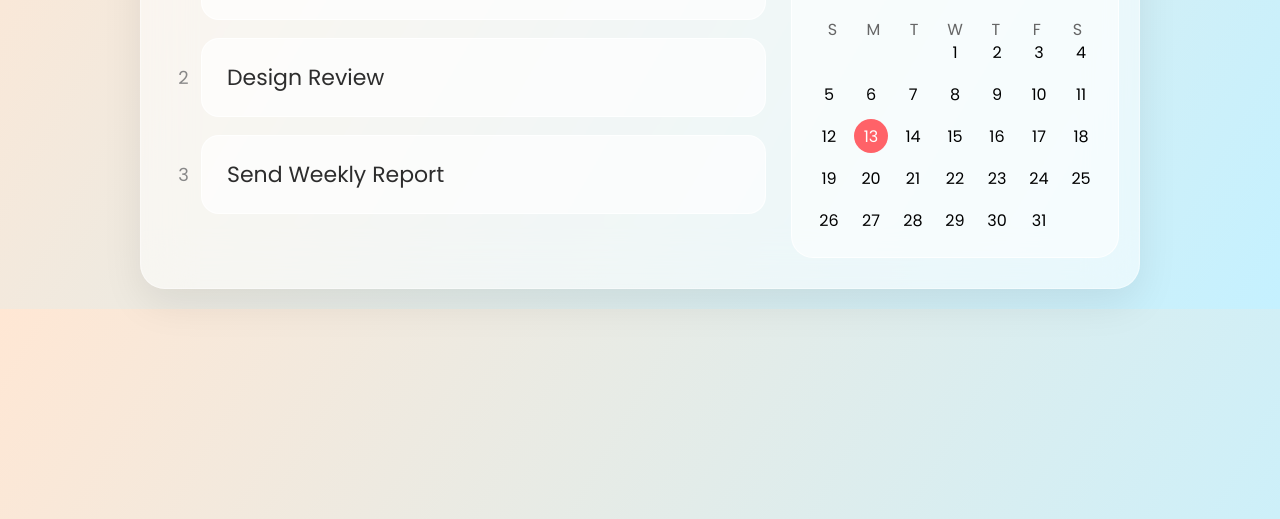
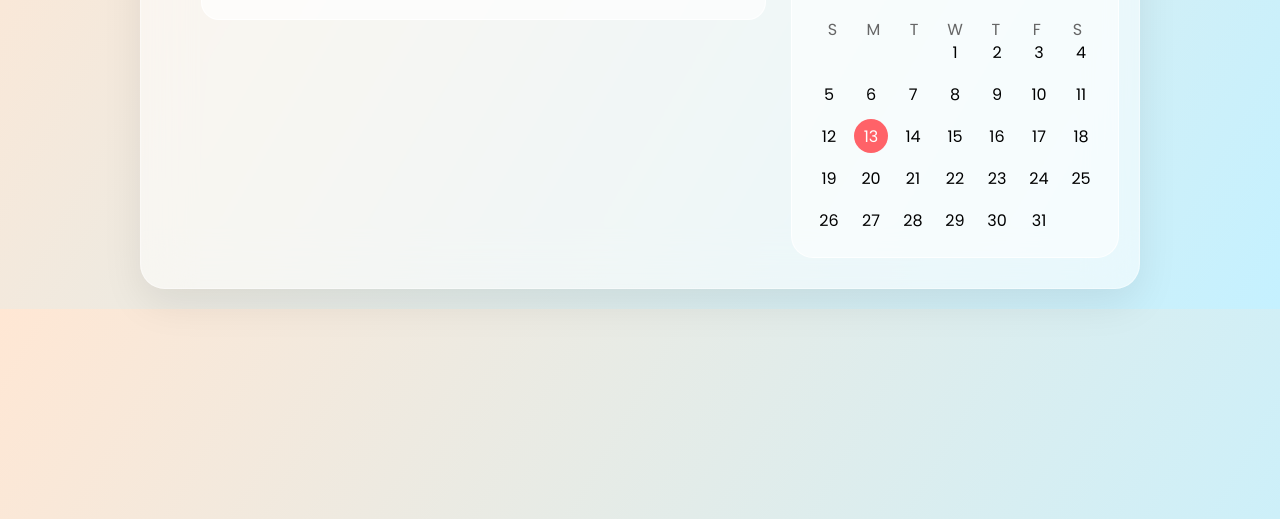
Before and after one commit to sunilnaginbhai/Productive-Deshborde-, a plain HTML site: page To-do/todo.html in a window 1280 px wide. Shown: the part 281-800 px from the top of the page. Drawn offline with Linux system fonts and the light colour scheme.

Commit message:
Update todo.html

```diff
--- a/To-do/todo.html
+++ b/To-do/todo.html
@@ -80,25 +80,6 @@
 
                 </li>
 
-                <li>
-
-                    <span class="number">2</span>
-
-                    <div class="task">
-                        <p>Design Review</p>
-                    </div>
-
-                </li>
-
-                <li>
-
-                    <span class="number">3</span>
-
-                    <div class="task">
-                        <p>Send Weekly Report</p>
-                    </div>
-
-                </li>
 
 
             </ul>
```
